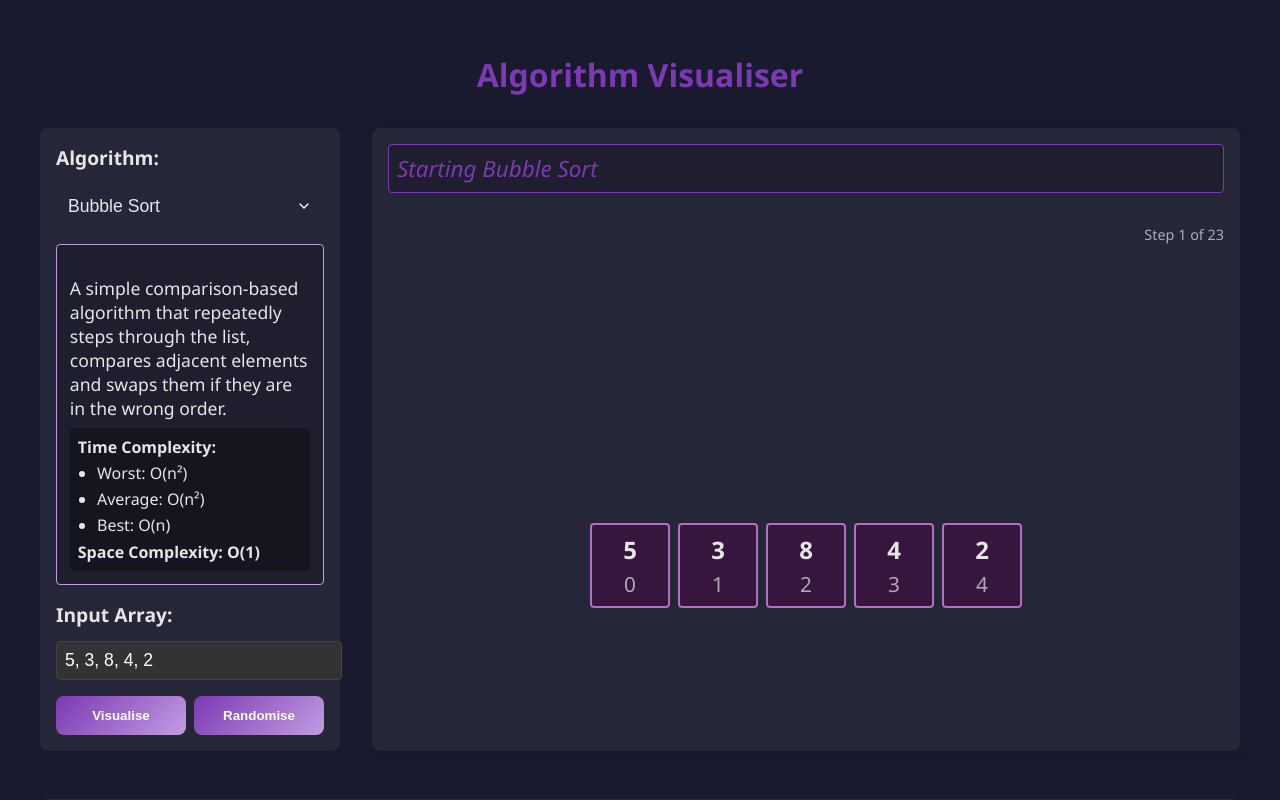
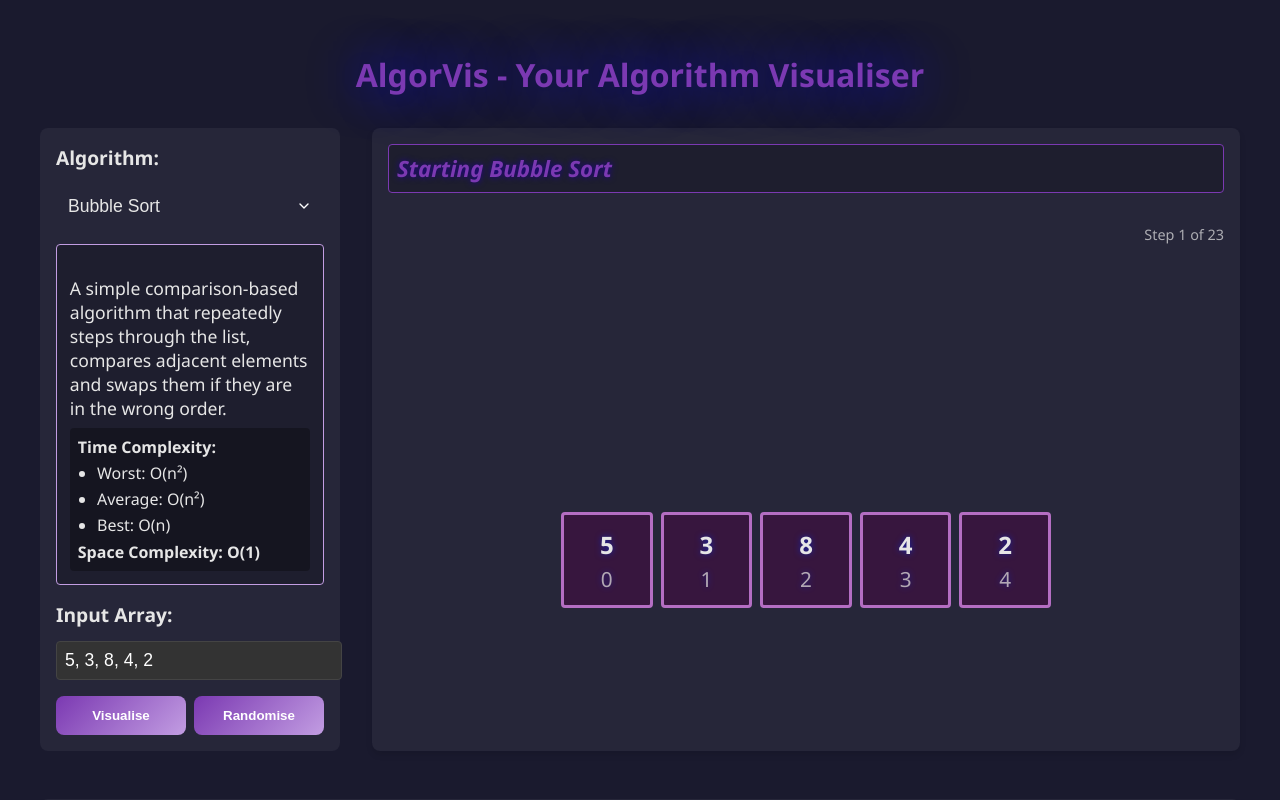
Before and after one commit to Nourayam/LogiFlow, a React (Vite) app in the folder algorvis/: page / in a window 1280 px wide. Shown: the top 800 px of the page. Built offline with nearby package versions, Linux system fonts and the light colour scheme.

Commit message:
looking good

```diff
--- a/algorvis/src/App.css
+++ b/algorvis/src/App.css
@@ -43,6 +43,7 @@ body {
 
 .app-header h1 {
   font-size: 3rem;
+  text-shadow: 0 0 40px rgba(135, 140, 228, 0.549);
   background: linear-gradient(135deg, var(--primary-color), var(--secondary-color));
   -webkit-background-clip: text;
   -webkit-text-fill-color: transparent;
@@ -95,6 +96,7 @@ body {
 
   .app-header h1 {
     font-size: 2rem;
+    text-shadow: 0 0 40px rgba(134, 131, 199, 0.549);
   }
 
   .app-header p {
--- a/algorvis/src/App.jsx
+++ b/algorvis/src/App.jsx
@@ -184,7 +184,7 @@ function App() {
 
   return (
     <div className="app">
-      <h1>Algorithm Visualiser</h1>
+      <h1>AlgorVis - Your Algorithm Visualiser</h1>
       <div className="main-container">
         <InputPanel
           selectedAlgorithm={selectedAlgorithm}
--- a/algorvis/src/components/Node.css
+++ b/algorvis/src/components/Node.css
@@ -1,4 +1,3 @@
-/* C:\Users\noura\OneDrive\Desktop\Projects\algorvis\algorvis\src\components\Node.css */
 .node {
   position: relative;
   background: linear-gradient(135deg, var(--background-light), var(--background-dark));
--- a/algorvis/src/index.css
+++ b/algorvis/src/index.css
@@ -27,6 +27,8 @@ h1 {
   text-align: center;
   color: var(--primary-color);
   margin-bottom: 2rem;
+  font-weight: 800;
+  text-shadow: 0 0 50px rgb(0, 4, 255);
 }
 
 .main-container {
@@ -45,6 +47,8 @@ h1 {
 .algorithm-description {
   margin-bottom: 1rem;
   padding: 0.5rem;
+  text-shadow: 0 0 6px rgb(30, 0, 149);
+  font-weight: bold;
   background-color: rgba(0, 0, 0, 0.2);
   border-radius: 4px;
   font-style: italic;
@@ -67,13 +71,14 @@ h1 {
 .node {
   width: 60px;
   background-color: var(--node-bg);
-  border: 2px solid var(--node-border);
+  text-shadow: 0 0 6px rgba(0, 47, 255, 0.549);
+  border: 3px solid var(--node-border);
   border-radius: 4px;
   display: flex;
   flex-direction: column;
   align-items: center;
   justify-content: center;
-  padding: 0.5rem;
+  padding: 0.8rem;
   transition: all 0.3s ease;
 }
 
```
